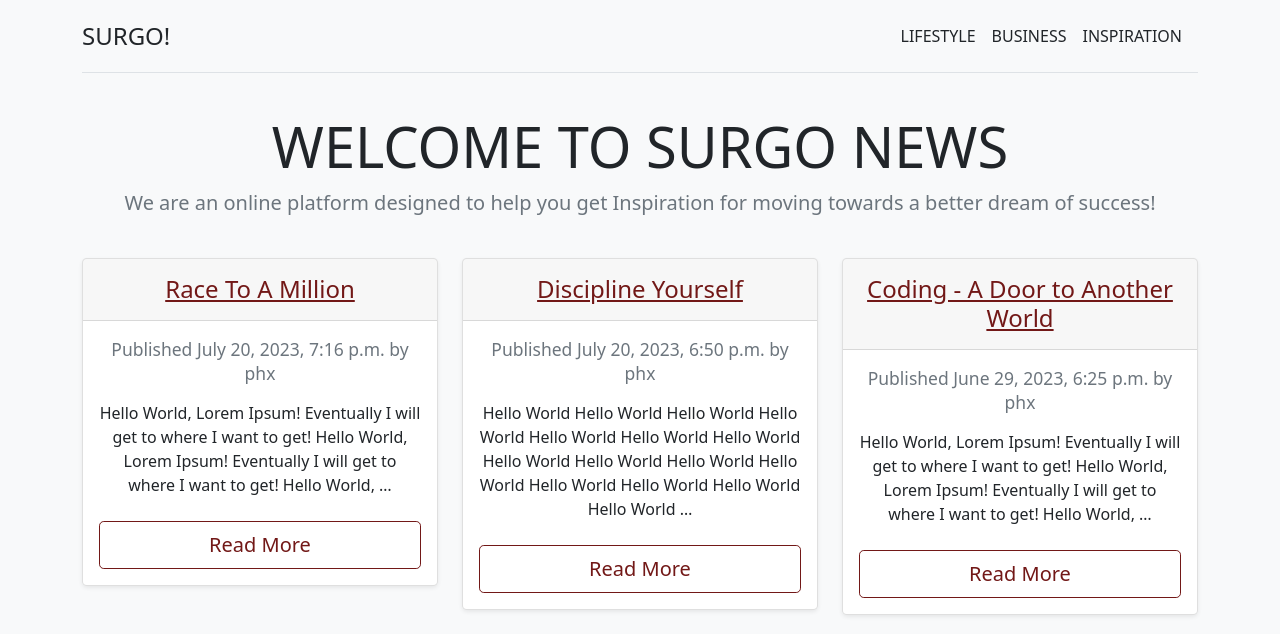
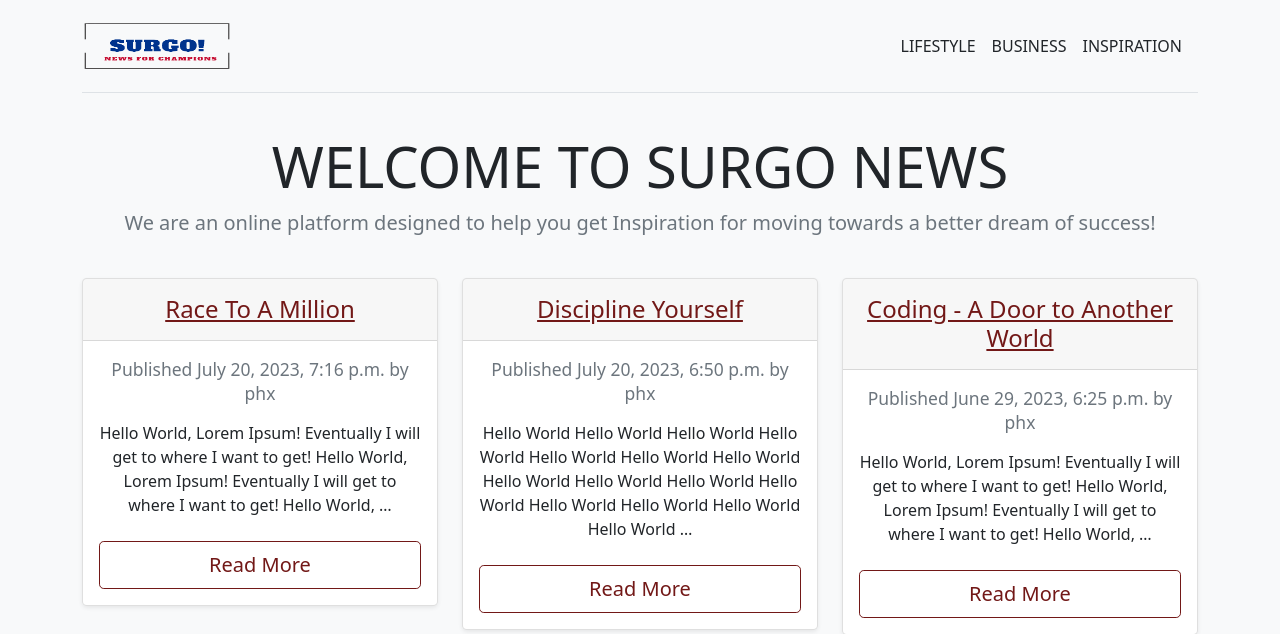
Before and after one commit to Ndhlovu1/tech-news, a Django app: page / in a window 1280 px wide. Shown: the top 634 px of the page. Run offline with Django 4.2, Linux system fonts and the light colour scheme; data comes from the database, SQL or seed files in the repository; some libraries are stand-ins or nearby versions.

Commit message:
Updated Logo Design

```diff
--- a/TechNewsProject/blog_app/templates/blog/_header.html
+++ b/TechNewsProject/blog_app/templates/blog/_header.html
@@ -1,7 +1,11 @@
+{% load static %}
 <header>
     <div  class="d-flex flex-column flex-md-row align-items-center pb-3 mb-4 border-bottom">
       <a href="/" class="d-flex align-items-center text-dark text-decoration-none">
-        <span class="fs-4">SURGO!</span>
+
+        <span class="fs-4">
+          <img src="{% static 'logos/logo.png' %}" alt="logo" width="150px" height="60px" >
+        </span>
       </a>
       <!-- SURGO is Latin for I RISE -->
       <nav class="d-inline-flex mt-2 mt-md-0 ms-md-auto">
--- a/TechNewsProject/blog_app/templates/blog/base.html
+++ b/TechNewsProject/blog_app/templates/blog/base.html
@@ -4,6 +4,7 @@
   <head>
     <meta charset="utf-8">
     <title>{% block title %} {% endblock %}</title>
+    <link rel="icon" type="image/x-icon" href="{% static 'logos/sur2.png' %}">
     <link href="{% static 'css/bootstrap.min.css' %}" rel="stylesheet">
 
 </head>
--- a/TechNewsProject/blog_app/templates/blog/post/list.html
+++ b/TechNewsProject/blog_app/templates/blog/post/list.html
@@ -1,5 +1,5 @@
 {% extends "blog/base.html" %}
-{% block title %} Tech News | Blog {% endblock %}
+{% block title %} SURGO NEWS | HOME {% endblock %}
 
 {% block content %}
 
```
Also changed, not shown: TechNewsProject/blog_app/static/logos/logo.png (added), TechNewsProject/blog_app/static/logos/sur2.png (added).
